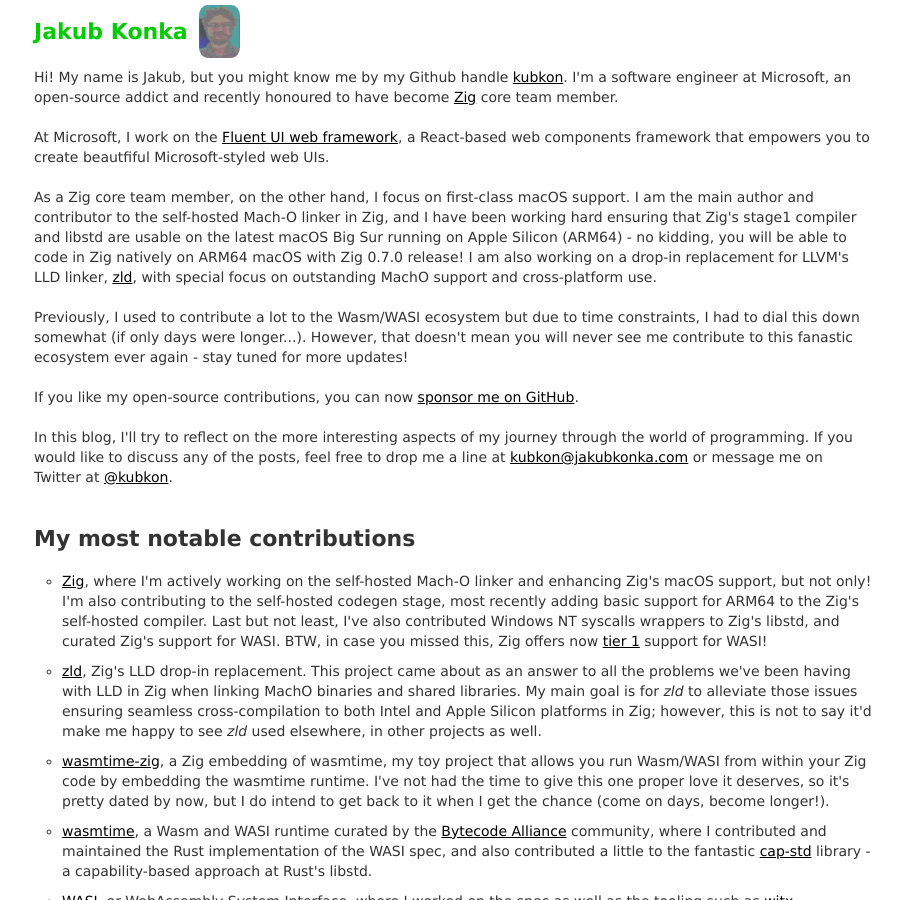
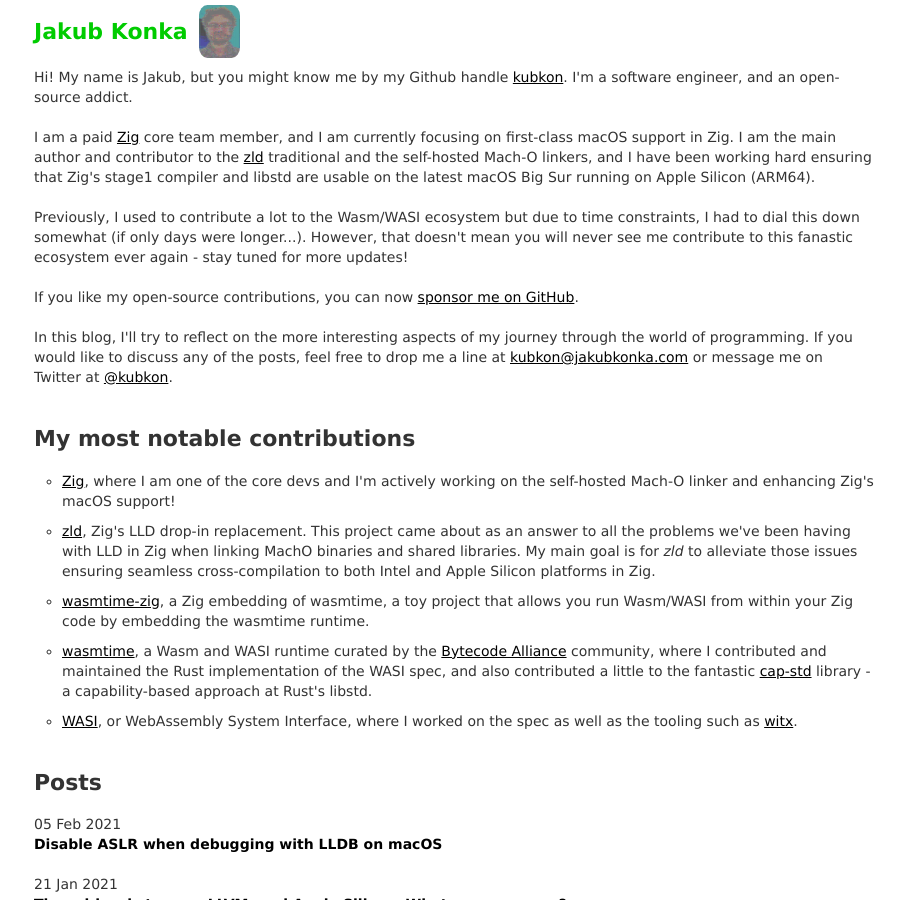
Before and after one commit to kubkon/kubkon.github.com, a Jekyll site: the page built from index.html, in a window 1280 px wide and 900 px high. Shown: the whole window, without its empty margins (186-1090 px from the left). Built offline with Jekyll 4.4.1, drawn with Linux system fonts in a browser that asks for light colours; some of the changed text lies outside the part shown.

Commit message:
Update homepage

```diff
--- a/index.html
+++ b/index.html
@@ -5,9 +5,8 @@
 
 <div id="about">
   <span class="bio">
-    <p>Hi! My name is Jakub, but you might know me by my Github handle <a href="https://github.com/kubkon">kubkon</a>. I'm a software engineer at Microsoft, an open-source addict and recently honoured to have become <a href="https://ziglang.org">Zig</a> core team member.</p>
-    <p>At Microsoft, I work on the <a href="https://github.com/microsoft/fluentui">Fluent UI web framework</a>, a React-based web components framework that empowers you to create beautfiful Microsoft-styled web UIs.</p>
-    <p>As a Zig core team member, on the other hand, I focus on first-class macOS support. I am the main author and contributor to the self-hosted Mach-O linker in Zig, and I have been working hard ensuring that Zig's stage1 compiler and libstd are usable on the latest macOS Big Sur running on Apple Silicon (ARM64) - no kidding, you will be able to code in Zig natively on ARM64 macOS with Zig 0.7.0 release! I am also working on a drop-in replacement for LLVM's LLD linker, <a href="https://github.com/kubkon/zld">zld</a>, with special focus on outstanding MachO support and cross-platform use.</p>
+    <p>Hi! My name is Jakub, but you might know me by my Github handle <a href="https://github.com/kubkon">kubkon</a>. I'm a software engineer, and an open-source addict.</p>
+    <p>I am a paid <a href="https://ziglang.org">Zig</a> core team member, and I am currently focusing on first-class macOS support in Zig. I am the main author and contributor to the <a href="https://github.com/kubkon/zld">zld</a> traditional and the self-hosted Mach-O linkers, and I have been working hard ensuring that Zig's stage1 compiler and libstd are usable on the latest macOS Big Sur running on Apple Silicon (ARM64).</p>
     <p>Previously, I used to contribute a lot to the Wasm/WASI ecosystem but due to time constraints, I had to dial this down somewhat (if only days were longer...). However, that doesn't mean you will never see me contribute to this fanastic ecosystem ever again - stay tuned for more updates!</p>
     <p>If you like my open-source contributions, you can now <a href="https://github.com/sponsors/kubkon?o=esc">sponsor me on GitHub</a>.</p>
     <p>In this blog, I'll try to reflect on the more interesting aspects of my journey through the world of programming. If you would like to discuss any of the posts, feel free to drop me a line at
@@ -26,13 +25,13 @@
   <h1>My most notable contributions</h1>
   <ul class="lists">
     <li>
-      <a href="https://ziglang.org">Zig</a>, where I'm actively working on the self-hosted Mach-O linker and enhancing Zig's macOS support, but not only! I'm also contributing to the self-hosted codegen stage, most recently adding basic support for ARM64 to the Zig's self-hosted compiler. Last but not least, I've also contributed Windows NT syscalls wrappers to Zig's libstd, and curated Zig's support for WASI. BTW, in case you missed this, Zig offers now <a href="https://ziglang.org/#WebAssembly-Support-Table">tier 1</a> support for WASI!
+      <a href="https://ziglang.org">Zig</a>, where I am one of the core devs and I'm actively working on the self-hosted Mach-O linker and enhancing Zig's macOS support!
     </li>
     <li>
-      <a href="https://github.com/kubkon/zld">zld</a>, Zig's LLD drop-in replacement. This project came about as an answer to all the problems we've been having with LLD in Zig when linking MachO binaries and shared libraries. My main goal is for <em>zld</em> to alleviate those issues ensuring seamless cross-compilation to both Intel and Apple Silicon platforms in Zig; however, this is not to say it'd make me happy to see <em>zld</em> used elsewhere, in other projects as well.
+      <a href="https://github.com/kubkon/zld">zld</a>, Zig's LLD drop-in replacement. This project came about as an answer to all the problems we've been having with LLD in Zig when linking MachO binaries and shared libraries. My main goal is for <em>zld</em> to alleviate those issues ensuring seamless cross-compilation to both Intel and Apple Silicon platforms in Zig.
     </li>
     <li>
-      <a href="https://github.com/kubkon/wasmtime-zig">wasmtime-zig</a>, a Zig embedding of wasmtime, my toy project that allows you run Wasm/WASI from within your Zig code by embedding the wasmtime runtime. I've not had the time to give this one proper love it deserves, so it's pretty dated by now, but I do intend to get back to it when I get the chance (come on days, become longer!).
+      <a href="https://github.com/kubkon/wasmtime-zig">wasmtime-zig</a>, a Zig embedding of wasmtime, a toy project that allows you run Wasm/WASI from within your Zig code by embedding the wasmtime runtime.
     </li>
     <li>
       <a href="https://wasmtime.dev">wasmtime</a>, a Wasm and WASI runtime curated by the <a href="https://bytecodealliance.org">Bytecode Alliance</a> community, where I contributed and maintained the Rust implementation of the WASI spec, and also contributed a little to the fantastic <a href="https://github.com/bytecodealliance/cap-std">cap-std</a> library - a capability-based approach at Rust's libstd.
@@ -57,9 +56,5 @@
 
 <div class="divs">
   <h1>Huge thanks to the Zig Software Foundation and my sponsors</h1>
-  <p>Firstly, I'd like to extend my thanks to the Zig Software Foundation for making me a part-time individual contractor and reimbursing some of my spare time spent on developing the Zig language and the compiler, and curating the Zig ecosystem and the community. Thank you!</p>
-  <p>Secondly, I'd also like to take this opportunity and thank all of my individual sponsors but in particular (and in no particular order!):</p>
-  <ul class="lists">
-    <li><a href="https://www.embark-studios.com/">Embark Studios</a>, a Stockholm-based games studio, who use Rust for game-dev! How cool is that?!</li>
-  </ul>
+  <p>I'd like to extend my thanks to the Zig Software Foundation for making me a full-time individual contractor. Thank you!</p>
 </div>
```
